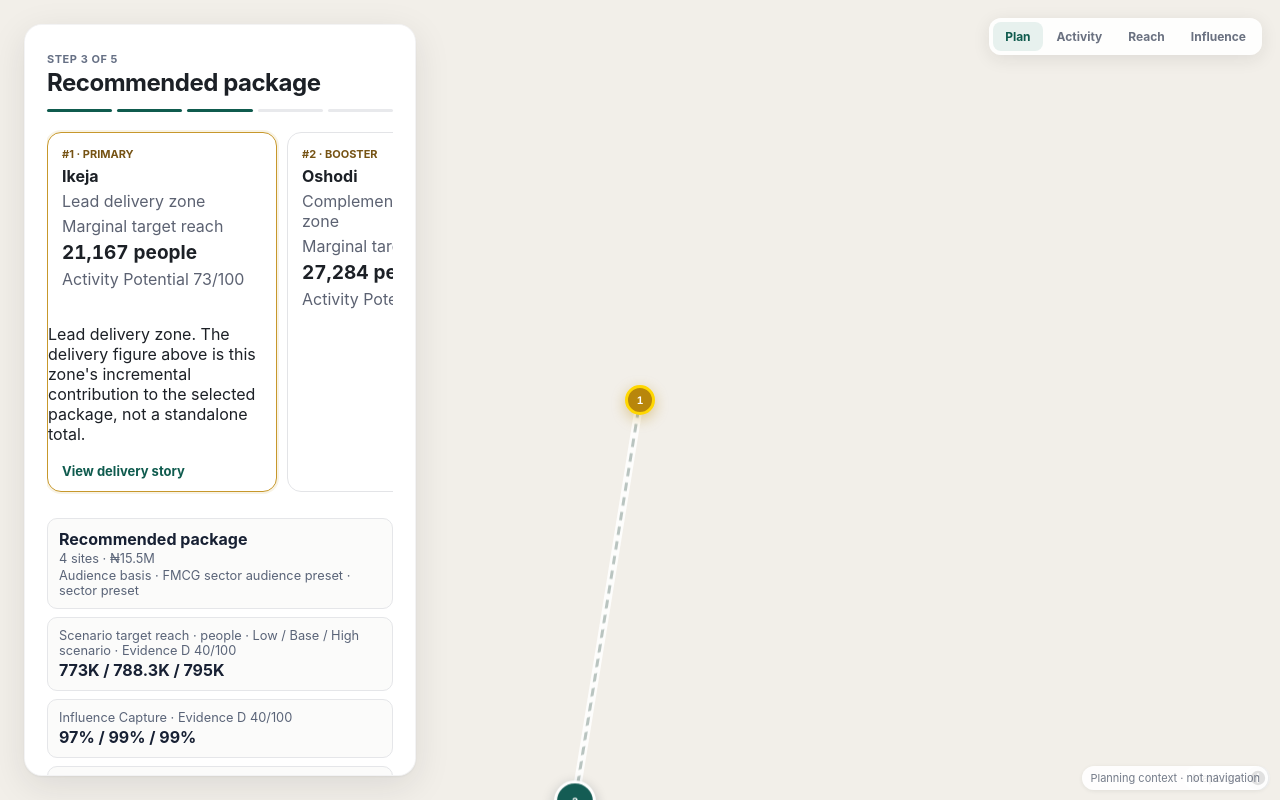
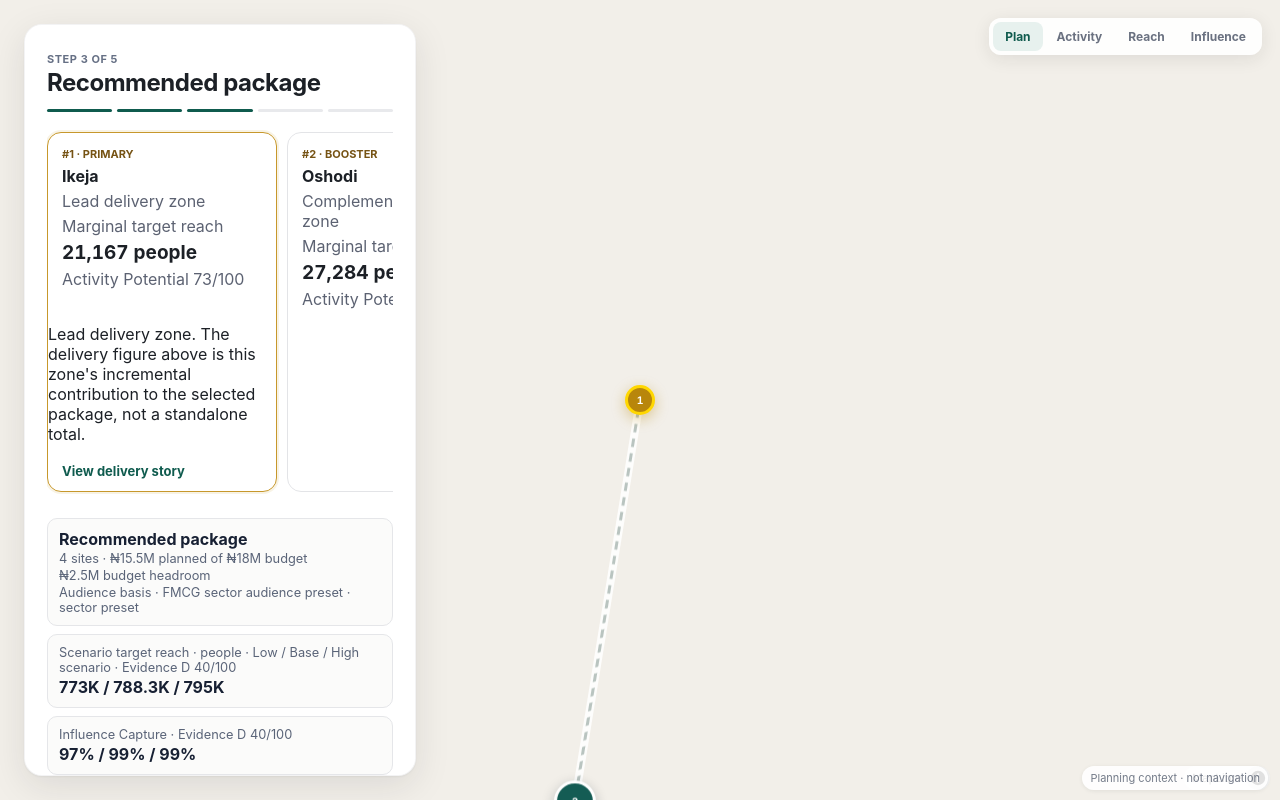
Before and after one commit to GeoTracka/ooh-datahub, a Next.js app: page / in a window 1280 px wide. Both pictures are taken after a click on the button "Use default timing & budget". Built offline with nearby package versions, Linux system fonts and the light colour scheme.

Commit message:
feat: show package spend against campaign budget

```diff
--- a/src/features/PackageStrip.tsx
+++ b/src/features/PackageStrip.tsx
@@ -51,12 +51,20 @@ export function PackageStrip({
   );
   const reachEvidenceScore = plan.measurement.evidence.permittedClaim.score;
   const influenceEvidenceScore = plan.measurement.evidence.influence?.score ?? null;
+  const budgetDelta = plan.brief.budgetNgn - plan.recommended.costNgn;
 
   return (
     <section className="package-strip" data-testid="package-strip">
       <div>
         <strong>Recommended package</strong>
-        <span>{plan.recommended.siteIds.length} sites · ₦{compact(plan.recommended.costNgn)}</span>
+        <span>
+          {plan.recommended.siteIds.length} sites · ₦{compact(plan.recommended.costNgn)} planned of ₦{compact(plan.brief.budgetNgn)} budget
+        </span>
+        <span className={budgetDelta >= 0 ? "budget-headroom" : "budget-overrun"}>
+          {budgetDelta >= 0
+            ? `₦${compact(budgetDelta)} budget headroom`
+            : `₦${compact(Math.abs(budgetDelta))} over budget`}
+        </span>
         <span>
           Audience basis · {audience.label}
           {audience.mode === "focused" ? " · focused" : " · sector preset"}
```
